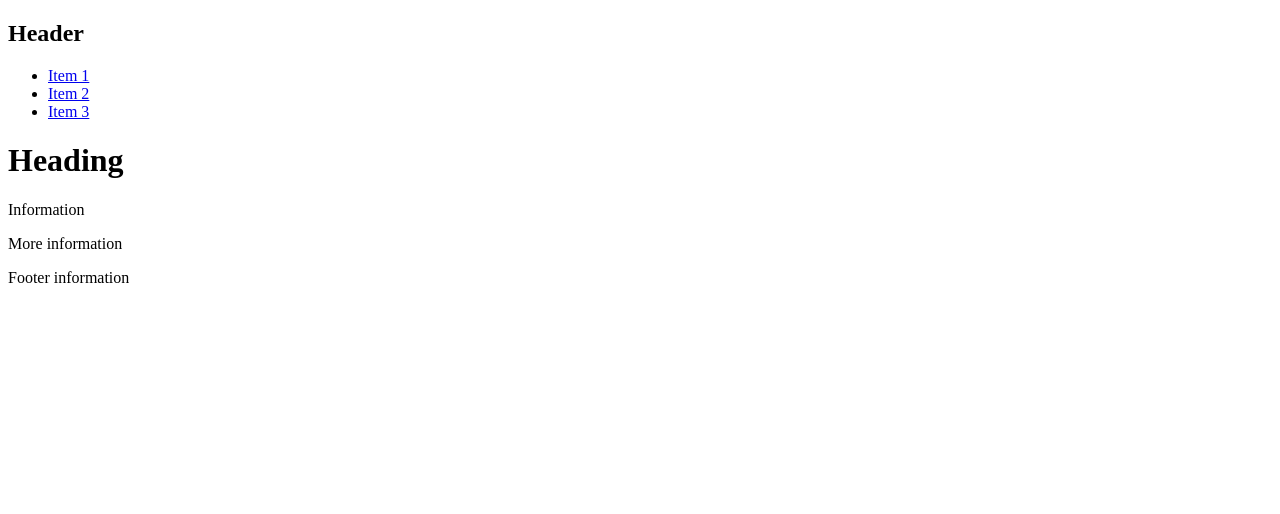
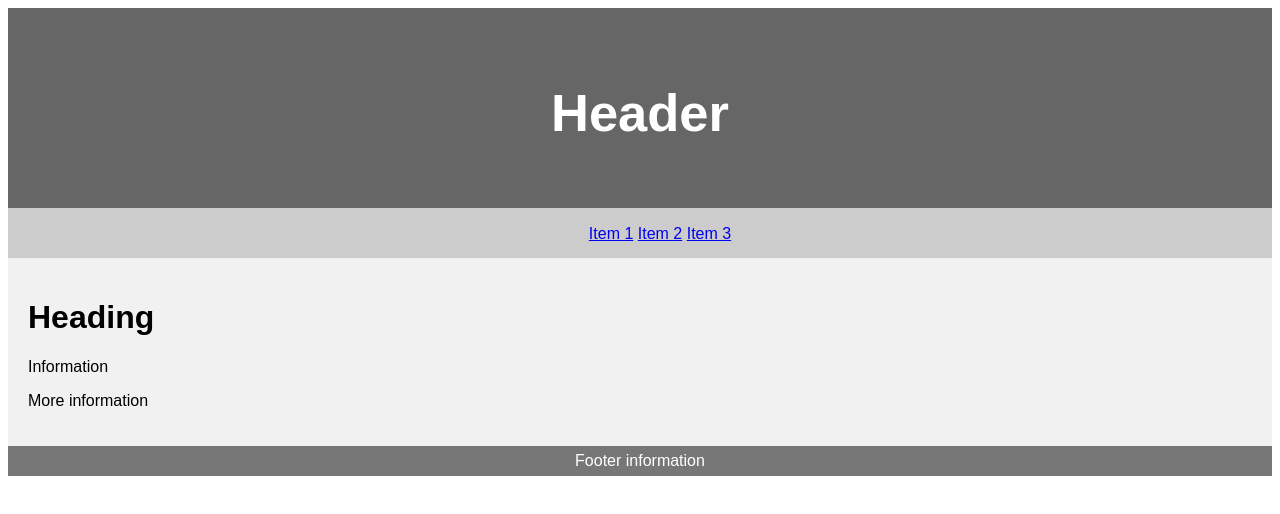
Before and after one commit to lucathebazooka/Task4, a plain HTML site: page exampleindex.html in a window 1280 px wide. Drawn offline with Linux system fonts and the light colour scheme.

Commit message:
Update exampleindex.html

```diff
--- a/exampleindex.html
+++ b/exampleindex.html
@@ -5,7 +5,7 @@
 	<title>My website</title>
 	<meta charset="utf-8">
 	<meta name="viewport" content="width=device-width, initial-scale=1">
-	<link rel="stylesheet" href="layout.css"> <!-- links to the layout css sheet -->
+	<link rel="stylesheet" href="examplestyles.css"> <!-- links to the layout css sheet -->
 </head>
 
 
```
